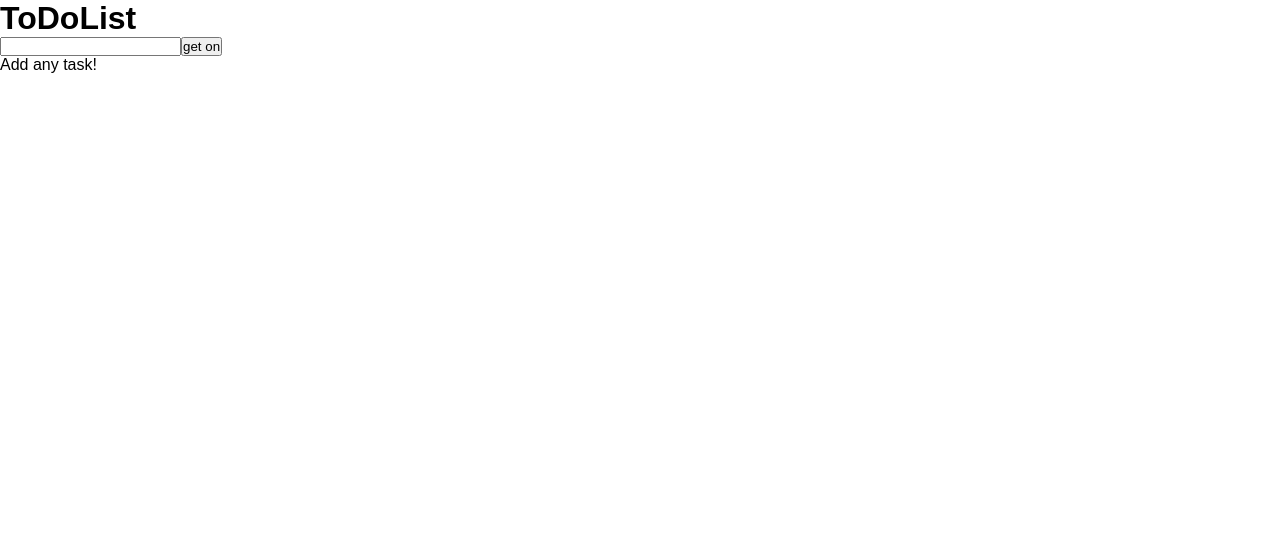
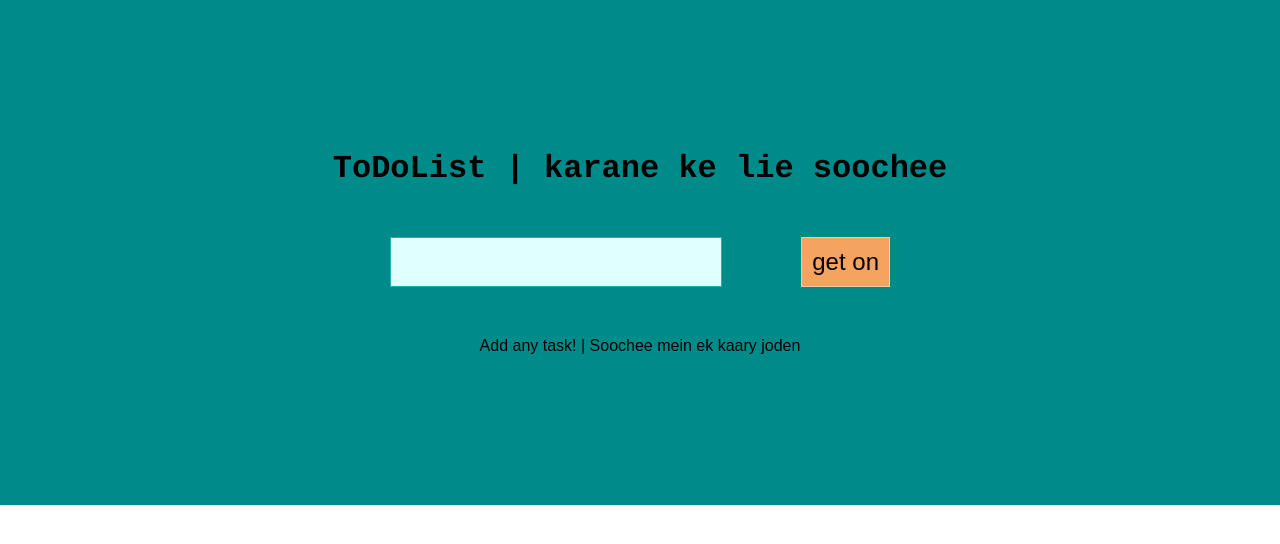
Before and after one commit to iGlitchime/todo_react_application, a React (Create React App) app: page / in a window 1280 px wide. Shown: the top 544 px of the page. Built offline with nearby package versions, Linux system fonts and the light colour scheme.

Commit message:
left: removing tasks

```diff
--- a/src/App.js
+++ b/src/App.js
@@ -2,7 +2,8 @@ import React, { Component } from 'react';
 import './App.css';
 
 import InputContainer from './container/InputContainer';
-import TasksItem from './container/TasksItem';
+import TasksList from './container/TasksList';
+
 
 class App extends Component {
     constructor() {
@@ -13,23 +14,19 @@ class App extends Component {
         }
     }
 
-    testConsole = (value) => {
-        this.setState({ data: value });
+    getInputData = (value) => {
+        this.setState({data: value});
         console.log(value);
     };
 
-    drawTaskItems = () => {
 
-    };
 
     render() {
         return (
-            <div>
-                <h1>ToDoList</h1>
-                <InputContainer nameButton={'get on'} test={this.testConsole} />
-
-                <TasksItem test={this.state.data} />
-
+            <div className="App">
+                <header className="App__header">ToDoList | karane ke lie soochee</header>
+                <InputContainer nameButton={'get on'} getInputData={this.getInputData}/>
+                <TasksList itemsData = {this.state.data}/>
             </div>
         );
     }
--- a/src/App.scss
+++ b/src/App.scss
@@ -1,25 +1,31 @@
 $app: ".App";
 //#{$app}
 .App {
-
   text-align: center;
   background: darkcyan;
-  padding: 30px 10px;
+  padding: 100px 10px;
 
+  &__header{
+    font-size: 24pt;
+      margin: 50px auto;
+    font-family: Courier,sans-serif;
+    font-weight: 800;
+  }
   &__child {
-    display: flex;
-    justify-content: space-between;
-    align-items: center;
+    //display: flex;
+    //justify-content: space-between;
+    //align-items: center;
 
     font-size: 24pt;
     margin: 50px auto;
     width: 500px;
   }
   &__input {
-    //border: 1px solid lightcyan;
-    background: white;
+    display: flex;
+    justify-content: space-between;
+    align-items: center;
+
     height: 50px;
-    //width: 100%;
     border: none;
 
     &:-moz-placeholder, &:-ms-input-placeholder, &::-moz-placeholder, &::-webkit-input-placeholder {
@@ -38,7 +44,7 @@ $app: ".App";
     }
   }
 
-  button {
+  &__button {
 
     &:active {
       //border-width: 2px;
@@ -65,20 +71,22 @@ $app: ".App";
     justify-content: space-between;
     align-items: stretch;
 
+    list-style-type: none;
     width: 100%;
     height: 50px;
     padding: 5px;
     box-sizing: border-box;
     border: 1px solid lightcyan;
     border-bottom: none;
+    box-sizing: border-box;
     &:last-child {
       border-bottom: 1px solid lightcyan;
     }
   }
-  &__tasksItemTxt {
+  &__tasksItemTxt{
     color: lightcyan;
     font-size: 18pt;
-    padding: 10px;
+    padding: 5px;
   }
   &__tasksItemBtn {
     font-size: 18pt;
--- a/src/container/InputContainer.js
+++ b/src/container/InputContainer.js
@@ -13,33 +13,31 @@ export default class InputContainer extends React.Component{
             inputValue: ''
         };
     }
-
     handleValue = (event)=>{
         this.setState({ inputValue: event.target.value });
     };
-
     handleSubmit = (event) => {
         event.preventDefault();
-
         let { inputData, inputValue } = this.state;
         if(inputValue.length > 0){
             this.setState({ inputData: [...inputData, inputValue ] },
                 ()=>{this.dispatchData()}
             );
+
         }else{
             console.log("Namah Shivaya");
         }
     };
     dispatchData = ()=>{
-        this.props.test(this.state.inputData);
+        this.props.getInputData(this.state.inputData);
     };
 
     render(){
         return (
-            <div>
-                <form onSubmit={this.handleSubmit}>
-                    <input onChange={this.handleValue} value={this.state.inputValue}  type="text"/>
-                    <button type="submit">{this.props.nameButton}</button>
+            <div className="App__child">
+                <form className="App__input" onSubmit={this.handleSubmit} ref="form">
+                    <input className="App__input-field" onChange={this.handleValue} value={this.state.inputValue} type="text" ref="inputTaskItemField"/>
+                    <button className="App__input-button" type="submit">{this.props.nameButton}</button>
                 </form>
             </div>
         );
--- a/src/container/TasksItem.js
+++ b/src/container/TasksItem.js
@@ -3,16 +3,28 @@
  */
 import React from 'react';
 
-export default class TasksItem extends React.Component{
+export default class TasksItem extends React.Component {
+    constructor(props){
+        super(props);
 
+    }
 
-    render(){
+    delete(key) {
+        this.props.delete(key);
+    }
+
+    render() {
         console.log(this.props);
-        return(
+        return (
             <div>
-                <label>{this.props.test ? this.props.test : 'Add any task!'}</label>
+                { this.props.getInputData ? (this.props.getInputData.map(function (listValue) {
+                    return(
+                    <div className="App__tasksItem" key={listValue.toString()}>
+                        <div className="App__tasksItemTxt">{listValue}</div>
+                        <button className="App__tasksItemBtn">Delete</button>
+                    </div>);
+                })) : "Add any task! | Soochee mein ek kaary joden"}
             </div>
-
         );
     }
 }
--- a/src/container/TasksList.js
+++ b/src/container/TasksList.js
@@ -2,16 +2,15 @@
  * Created by IATS on 07.02.2018.
  */
 import React from 'react';
-import { TasksItem } from './TasksItem';
+import TasksItem from './TasksItem';
 
-export class TasksList extends React.Component{
+export default class TasksList extends React.Component {
 
-
-    render(){
-        //console.log(this.props);
+    render() {
+        console.log(this.props);
         return (
             <div className="App__tasksList">
-                <TasksItem  />
+                <TasksItem getInputData={this.props.itemsData}/>
             </div>
         );
     }
```
